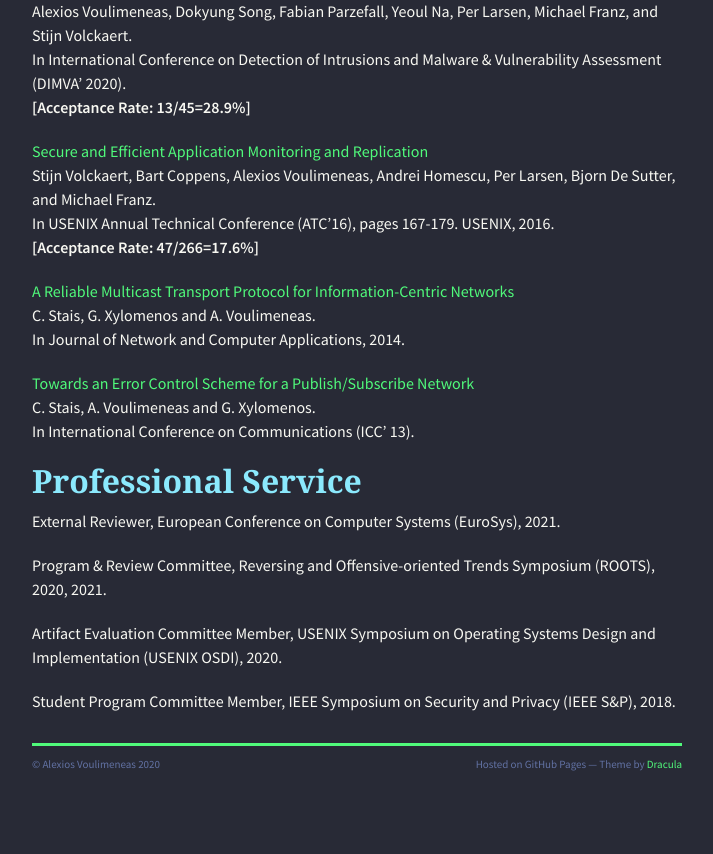
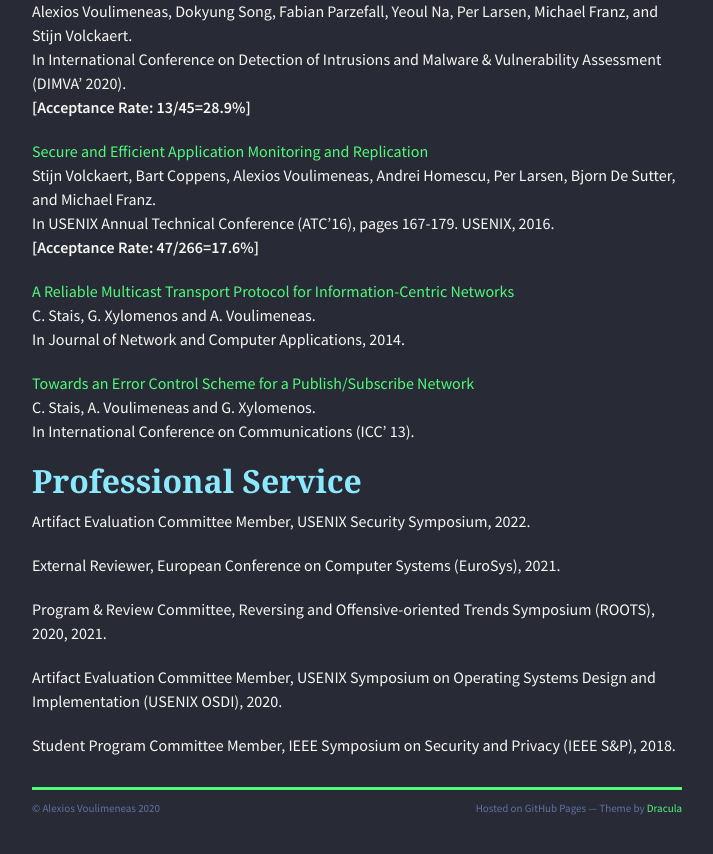
Before and after one commit to alexios-voulimeneas/alexios-voulimeneas.github.io, a Jekyll site: the page built from index.md, in a window 1280 px wide and 900 px high, scrolled down 1105 px. Shown: the top 854 px of the window, without its empty margins (283-996 px from the left). Built offline with Jekyll 4.4.1, drawn with Linux system fonts in a browser that asks for light colours; nearby versions of some CDN libraries; the repository's description, which GitHub fills in, is left out.

Commit message:
Update index.md

```diff
--- a/index.md
+++ b/index.md
@@ -45,6 +45,8 @@
 
 ## [](#header-2) Professional Service
 
+Artifact Evaluation Committee Member, USENIX Security Symposium, 2022.
+
 External Reviewer, European Conference on Computer Systems (EuroSys), 2021.
 
 Program & Review Committee, Reversing and Offensive-oriented Trends Symposium (ROOTS), 2020, 2021.
```
